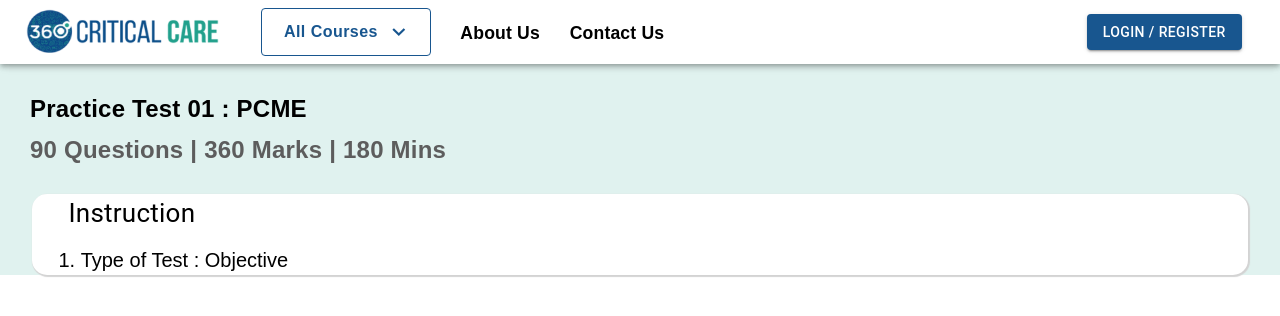
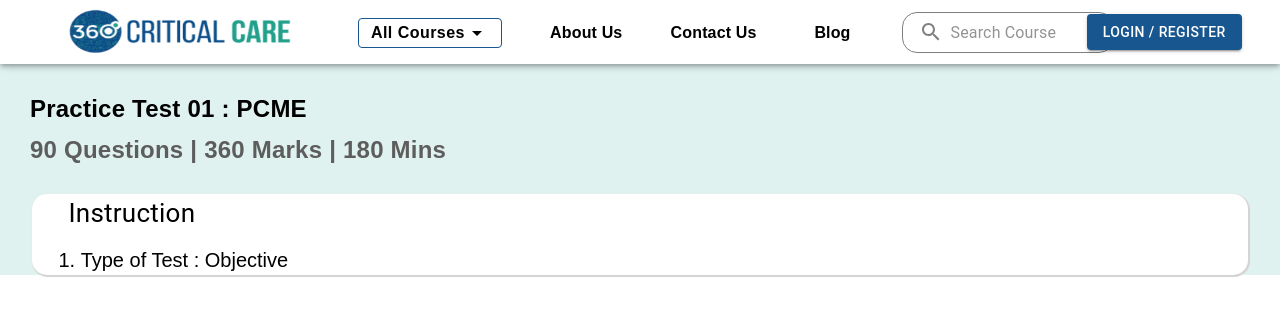
Before and after one commit to vidhichandrakar/360-critical-care, a React (Create React App) app: page /user/testportal in a window 1280 px wide. Shown: the top 316 px of the page. Built offline with nearby package versions, Linux system fonts and the light colour scheme.

Commit message:
header and second section of homePage

```diff
--- a/src/Component/Features/CategoryBox.js
+++ b/src/Component/Features/CategoryBox.js
@@ -8,6 +8,7 @@ import KeyboardArrowDownIcon from '@mui/icons-material/KeyboardArrowDown';
 import { DropdownMenuItem, DropdownNestedMenuItem } from "../Header/NestedDropdown";
 import SubCategory from "./SubCategory";
 import SubCAtegoryBox from "./SubCAtegoryBox";
+import img11 from "../../Media/Images/BrainThinking.png"
 
 const CategoryBox = () => {
   const [categorySelected,setCategorySelected]=useState("Category_One");
@@ -17,6 +18,29 @@ const CategoryBox = () => {
   }
   return (
     <Box className="categoryMainBox">
+      <Box className="breifesInHomePage">
+        <Box>
+          <img scr={img11} width={50} height={50}/>
+          <p>24 X 7 Access to exam debriefs</p>
+        </Box>
+        <Box className="verticalDivider"></Box>
+        <Box>
+        <img scr={img11} width={50} height={50}/>
+          <p>Multiple Free Lectures</p>
+        </Box>
+        <Box className="verticalDivider"></Box>
+        <Box>
+        <img scr={img11} width={50} height={50}/>
+          <p>One to one Interection</p>
+        </Box>
+        <Box className="verticalDivider"></Box>
+        <Box>
+        <img scr={img11} width={50} height={50}/>
+          <p>All in one App</p>
+        </Box>
+      </Box>
+
+
       <Typography className="catHeading">Explore <span style={{ color: "#199884" }}>Category</span></Typography>
       {/* <Typography>360CC is preparing students for 4 exam categories.</Typography> */}
       <b>360CC is preparing students for 4 exam categories.</b>
--- a/src/Component/Features/SubCategory.js
+++ b/src/Component/Features/SubCategory.js
@@ -47,9 +47,13 @@ const SubCategory = ({ categorySelected }) => {
   };
   return (
     <Fragment>
+      {/* <div>
+        <p>thisssss</p>
+      </div> */}
       <div className="allExploreCatCards">
 
         <Box className="drNBCompleteBox">
+          <div className="drNBCompleteBox-left">
           <h5>DrNB/DM/IFCCM Critical Care</h5>
           <div className="drNBSubSections">
           <div className="drNBTwoOptions">
@@ -58,10 +62,17 @@ const SubCategory = ({ categorySelected }) => {
           </div>
           <Box className="drNBOptions2ndClm">Top Crash Course</Box>
           </div>
+          </div>
+
+          <div>
+          <Box className="blueSemiCircle">
+     <p>icon</p>
+    </Box>
+          </div>
         </Box>
 
         <Box className="drNBCompleteBox">
-          <h5>EDIC</h5>
+          <h5><b>EDIC</b></h5>
           <div className="drNBSubSections">
           <div className="drNBTwoOptions">
           <Box className="drNBOptions">Top Long Course</Box>
--- a/src/Component/Header/Header.js
+++ b/src/Component/Header/Header.js
@@ -26,6 +26,52 @@ import KeyboardArrowDownIcon from "@mui/icons-material/KeyboardArrowDown";
 import DropDown from "./NestedMenu";
 import { Link } from "react-router-dom";
 import KeyboardArrowRightIcon from '@mui/icons-material/KeyboardArrowRight';
+import SearchIcon from '@mui/icons-material/Search';
+import InputBase from '@mui/material/InputBase';
+
+
+const Search = styled('div')(({ theme }) => ({
+  position: 'relative',
+  borderRadius: theme.shape.borderRadius,
+  backgroundColor: alpha(theme.palette.common.white, 0.15),
+  '&:hover': {
+    backgroundColor: alpha(theme.palette.common.white, 0.25),
+  },
+  marginLeft: 0,
+  width: '100%',
+  [theme.breakpoints.up('sm')]: {
+    marginLeft: theme.spacing(1),
+    width: 'auto',
+  },
+}));
+
+const SearchIconWrapper = styled('div')(({ theme }) => ({
+  padding: theme.spacing(0, 2),
+  height: '100%',
+  position: 'absolute',
+  pointerEvents: 'none',
+  display: 'flex',
+  alignItems: 'center',
+  justifyContent: 'center',
+}));
+
+const StyledInputBase = styled(InputBase)(({ theme }) => ({
+  color: 'inherit',
+  width: '100%',
+  '& .MuiInputBase-input': {
+    padding: theme.spacing(1, 1, 1, 0),
+    // vertical padding + font size from searchIcon
+    paddingLeft: `calc(1em + ${theme.spacing(4)})`,
+    transition: theme.transitions.create('width'),
+    [theme.breakpoints.up('sm')]: {
+      width: '12ch',
+      '&:focus': {
+        width: '20ch',
+      },
+    },
+  },
+}));
+
 
 
 function Header() {
@@ -89,6 +135,7 @@ function Header() {
               >
                 <DropDown variant="null" icon={<KeyboardArrowRightIcon className="allCoursesIcon"/>}/>
               </MenuItem>
+
               <MenuItem
                 key={1}
                 onClick={handleCloseNavMenu}
@@ -103,6 +150,7 @@ function Header() {
                   </Typography>
                 </Link>
               </MenuItem>
+
               <MenuItem
                 key={1}
                 onClick={handleCloseNavMenu}
@@ -118,6 +166,23 @@ function Header() {
                   </Typography>
                 </Link>
               </MenuItem>
+{/*
+              <MenuItem
+                key={1}
+                onClick={handleCloseNavMenu}
+                style={{ fontFamily: "Arial, Helvetica, sans-serif " }}
+              >
+                <Link to="/Contact-us" style={{ color: 'inherit', textDecoration: 'none'}}>
+                  {" "}
+                  <Typography
+                    textAlign="center"
+                    className="menuText"
+                  >
+                    Blog
+                  </Typography>
+                </Link>
+              </MenuItem> */}
+
             </Menu>
           </Box>
          <Link to="/web"><img src={Logo} sx={{ display: { xs: 'none', md: 'flex' }, mr: 1 }} className='logo'  /></Link>
@@ -155,9 +220,10 @@ function Header() {
               sx={{
                 color: "black",
                 fontWeight: "600",
-                marginLeft: "3%",
-                fontSize: "1.1em",
-                marginTop: "1.2%",
+                marginLeft: "5%",
+                // fontSize: "1.1em",
+                marginTop: "9px",
+                fontSize: "16px",
                 fontFamily: "Arial, Helvetica, sans-serif "
               }}
             >
@@ -165,19 +231,20 @@ function Header() {
                 to="/About-us"
                 style={{ color: "inherit", textDecoration: "none" }}
               >
-                {" "}
-                About Us{" "}
+                About Us
               </Link>
             </Typography>
+
             <Typography
               key={"3"}
               onClick={handleCloseNavMenu}
               sx={{
                 color: "black",
                 fontWeight: "600",
-                marginLeft: "3%",
-                fontSize: "1.1em",
-                marginTop: "1.2%",
+                marginLeft: "5%",
+                marginTop: "9px",
+                fontSize: "16px",
+                lineHeight: "auto",
                 fontFamily: "Arial, Helvetica, sans-serif "
               }}
             >
@@ -185,10 +252,42 @@ function Header() {
                 to="/Contact-us"
                 style={{ color: "inherit", textDecoration: "none" }}
               >
-                {" "}
                 Contact Us
               </Link>
             </Typography>
+
+            <Typography
+              key={"3"}
+              onClick={handleCloseNavMenu}
+              sx={{
+                color: "black",
+                fontWeight: "600",
+                marginLeft: "6%",
+                marginTop: "9px",
+                fontSize: "16px",
+                fontFamily: "Arial, Helvetica, sans-serif "
+              }}
+            >
+              <Link
+                to="/Contact-us"
+                style={{ color: "inherit", textDecoration: "none" }}
+              >
+                Blog
+              </Link>
+            </Typography>
+
+
+            <Search className="headerSearchBar">
+            <SearchIconWrapper>
+              <SearchIcon sx={{color:"grey"}}/>
+            </SearchIconWrapper>
+
+            <StyledInputBase
+              placeholder="Search Course"
+              inputProps={{ 'aria-label': 'search' }}
+            />
+          </Search>
+
           </Box>
 
           <Box sx={{ flexGrow: 0 ,position:"fixed",right:0}} className="loginContainer">
--- a/src/Component/Header/NestedMenu.js
+++ b/src/Component/Header/NestedMenu.js
@@ -14,6 +14,7 @@ import {
   DropdownNestedMenuItem,
 } from "./NestedDropdown";
 import { Link } from "react-router-dom";
+import ArrowDropDownIcon from '@mui/icons-material/ArrowDropDown';
 
 const DropDown = ({variant, icon}) => {
   const handleCreate = () => {
@@ -46,11 +47,12 @@ const DropDown = ({variant, icon}) => {
             fontSize:"1rem",
             textTransform:"none",
             borderColor: "#18568f"}}
-            endIcon={icon}
+            // endIcon={icon}
             className="paddingDropdown"
 
           >
             All Courses
+            <ArrowDropDownIcon/>
           </Button>
         }
         menu={[
--- a/src/index.css
+++ b/src/index.css
@@ -25,7 +25,10 @@ body {
   border-color:#18568f !important;
 }
 .paddingDropdown{
-  padding: 9px 22px !important;
+  padding: 0px 12px !important;
+  margin-top: 6px !important;
+  color: black !important;
+  margin-left: 66px !important;
 }
 /* Handle */
 ::-webkit-scrollbar-thumb {
@@ -61,9 +64,9 @@ code {
   background-color: #18568f !important;
 }
 .logo {
-  width: 200px;
+  width: 231px;
   height: 50px;
-  /* margin-left: 3%; */
+  margin-left: 18%;
 }
 .loginContainer {
   margin-right: 3%;
@@ -889,18 +892,55 @@ font-size: 1.3em !important;
 
 /* NEW CRITICAL CARE FIRST PAGE--> SubCategory  */
 
+.breifesInHomePage{
+  /* border: 1px solid lightgray; */
+  box-shadow: 0 4px 8px rgba(0, 0, 0, 0.1) !important;
+  border-radius: 11px;
+  display: flex;
+  flex-direction: row;
+  gap: 5% !important;
+  width: 69vw;
+    height: 19vh !important;
+    align-items: center;
+    justify-content: center;
+    margin-left: 201px;
+    margin-top: -9% !important;
+    margin-bottom: 78px !important;
+    background-color: #ffffff !important;
+}
+.verticalDivider{
+  background-color: #c2c2c2 !important;
+  width: 2px !important;
+  height: 10vh !important;
+}
 /* .allExploreCatCards{
   display: flex;
   flex-direction: row;
   justify-content: space-evenly !important;
 } */
 .drNBCompleteBox{
-  border: 0.5px solid grey;
+  display: flex;
+  flex-direction: row;
+  /* border: 0.5px solid grey; */
     border-radius: 12px;
     width: 27vw;
     height: 36vh;
     padding: 28px 0px;
     margin-top: 22px;
+    box-shadow: 0 4px 8px rgba(0, 0, 0, 0.1) !important;
+
+    /* background-color: white;
+    border-radius: 10px;
+    box-shadow: 0 4px 8px rgba(0, 0, 0, 0.1);
+    overflow: hidden;
+    width: 30%;
+    text-align: center;
+    padding: 20px;
+    position: relative; */
+}
+.drNBCompleteBox-left{
+  position: sticky;
+  z-index: 222;
 }
 .drNBSubSections{
   display: flex;
@@ -937,6 +977,12 @@ font-size: 1.3em !important;
   font-size: 0.8rem;
   margin-right: 75px;
 }
+.blueSemiCircle{
+  position: absolute;
+  z-index: 111;
+  background-color: navy;
+  border-radius: 50%;
+}
 .allExploreCatCards{
   display: grid;
   grid-template-columns: 1fr 1fr 1fr;
@@ -951,3 +997,13 @@ font-size: 1.3em !important;
   width: 50vw !important;
   height: auto !important;
 }
+.headerSearchBar{
+  position: sticky !important;
+  border: 0.5px solid grey;
+  border-radius: 15px !important;
+  /* padding: 0px 47px; */
+  width: 22% !important;
+  height: 10%;
+  margin-left: 51px !important;
+  font-size: var(--small) !important;
+}
```
Also changed, not shown: src/Component/Features/NavHome.js (+7 -41 lines), src/Media/Images/BrainThinking.png (added), src/Media/Images/CorrectFirstImg.jpg (added).
